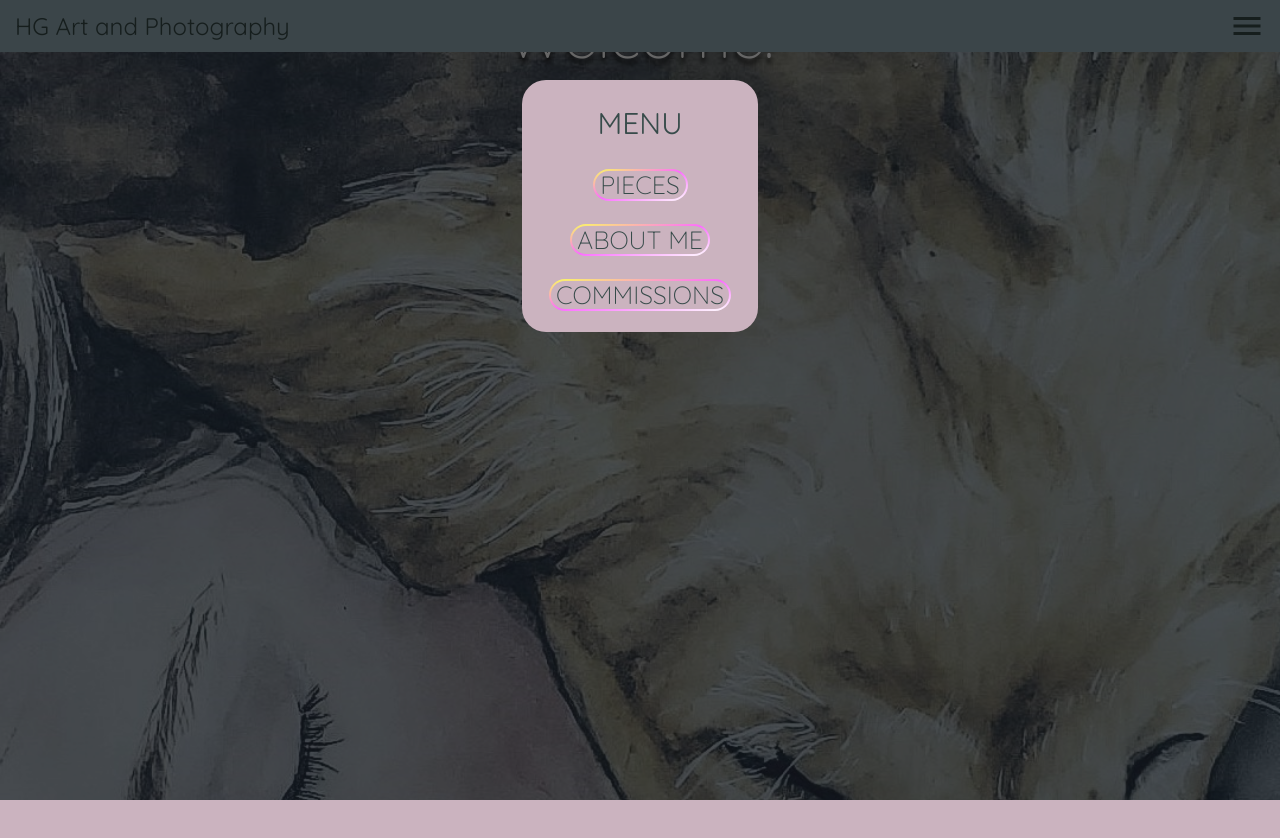
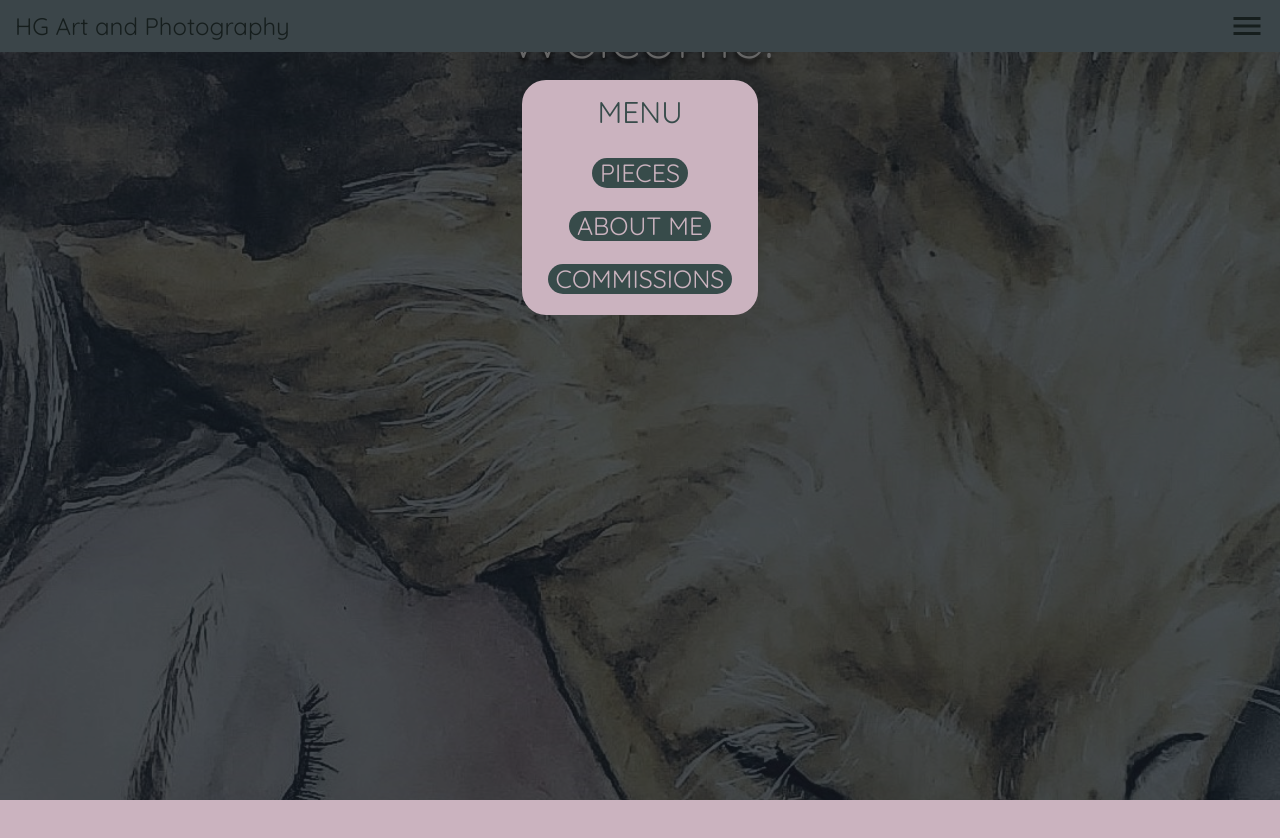
Before and after one commit to NYX1122/HG-Portfolio, a React (Create React App) app: page / in a window 1280 px wide. Both pictures are taken after a click on the button 1247 px from the left and 26 px from the top of the page. Shown: the top 838 px of the page. Built offline with nearby package versions, Linux system fonts and the light colour scheme.

Commit message:
fixed menu style

```diff
--- a/src/components/Menu/index.jsx
+++ b/src/components/Menu/index.jsx
@@ -19,17 +19,16 @@ export default function Menu({ setScrollToPieces, setScrollToAbout }) {
     <Box
       sx={{
         width: 236,
-        height: 252,
+        height: 235,
         backgroundColor: 'rose.main',
         borderRadius: '24px',
         zIndex: 12,
         position: 'fixed',
-        mb: '200px',
         top: '10vh',
         left: (width - 236) / 2,
         display: 'flex',
         justifyContent: 'center',
-        alignItems: 'center',
+        alignItems: 'top',
       }}
     >
       <Stack spacing='23px' sx={{ display: 'flex', alignItems: 'center' }}>
@@ -38,121 +37,65 @@ export default function Menu({ setScrollToPieces, setScrollToAbout }) {
             textAlign: 'center',
             fontSize: '30px',
             color: 'malachite.main',
-            marginTop: '8px',
+            pt: '10px',
           }}
         >
           MENU
         </Typography>
-        <Box
-          sx={{
-            width: 95,
-            height: 32,
-            background:
-              'linear-gradient(to bottom right, #FBFE5C, #FC6BFF, #FFFFFF)',
-            borderRadius: '25px',
-            display: 'flex',
-            justifyContent: 'center',
-            alignItems: 'center',
-          }}
-        >
-          <Box
-            sx={{
-              width: 91,
-              height: 28,
-              backgroundColor: 'rose.main',
-              borderRadius: '24px',
-              display: 'flex',
-              justifyContent: 'center',
-              alignItems: 'center',
-            }}
-          >
+
         <Button
           sx={{
+            px: '8px',
+            height: '30px',
+            backgroundColor: 'malachite.main',
+            '&:hover': {
+              color: 'malachite.main',
+            },
+            borderRadius: '24px',
             fontSize: '25px',
-                padding: 0,
-                height: '25px',
-                color: 'malachite.main',
-                fontWeight: 'lighter',
+            color: 'rose.main',
+            fontWeight: 'regular',
+            variant: 'contained',
           }}
           onClick={scrollPiecesToggle}
         >
           PIECES
         </Button>
-          </Box>
-        </Box>
-        <Box
-          sx={{
-            width: 140,
-            height: 32,
-            background:
-              'linear-gradient(to bottom right, #FBFE5C, #FC6BFF, #FFFFFF)',
-            borderRadius: '25px',
-            display: 'flex',
-            justifyContent: 'center',
-            alignItems: 'center',
-          }}
-        >
-          <Box
-            sx={{
-              width: 136,
-              height: 28,
-              backgroundColor: 'rose.main',
-              borderRadius: '24px',
-              display: 'flex',
-              justifyContent: 'center',
-              alignItems: 'center',
-            }}
-          >
+
         <Button
           sx={{
+            px: '8px',
+            height: '30px',
+            backgroundColor: 'malachite.main',
+            '&:hover': {
+              color: 'malachite.main',
+            },
+            borderRadius: '24px',
             fontSize: '25px',
-                padding: 0,
-                height: '25px',
-                color: 'malachite.main',
-                fontWeight: 'lighter',
+            color: 'rose.main',
+            fontWeight: 'regular',
           }}
           onClick={scrollAboutToggle}
         >
           ABOUT ME
         </Button>
-          </Box>
-        </Box>
-        <Box
-          sx={{
-            width: 182,
-            height: 32,
-            background:
-              'linear-gradient(to bottom right, #FBFE5C, #FC6BFF, #FFFFFF)',
-            borderRadius: '25px',
-            display: 'flex',
-            justifyContent: 'center',
-            alignItems: 'center',
-          }}
-        >
-          <Box
-            sx={{
-              width: 178,
-              height: 28,
-              backgroundColor: 'rose.main',
-              borderRadius: '24px',
-              display: 'flex',
-              justifyContent: 'center',
-              alignItems: 'center',
-            }}
-          >
+
         <Button
           sx={{
+            px: '8px',
+            height: '30px',
+            backgroundColor: 'malachite.main',
+            '&:hover': {
+              color: 'malachite.main',
+            },
+            borderRadius: '24px',
             fontSize: '25px',
-                padding: 0,
-                height: '25px',
-                color: 'malachite.main',
-                fontWeight: 'lighter',
+            color: 'rose.main',
+            fontWeight: 'regular',
           }}
         >
           COMMISSIONS
         </Button>
-          </Box>
-        </Box>
       </Stack>
     </Box>
   );
```
Lines whose indentation alone changed are shown as unchanged.
